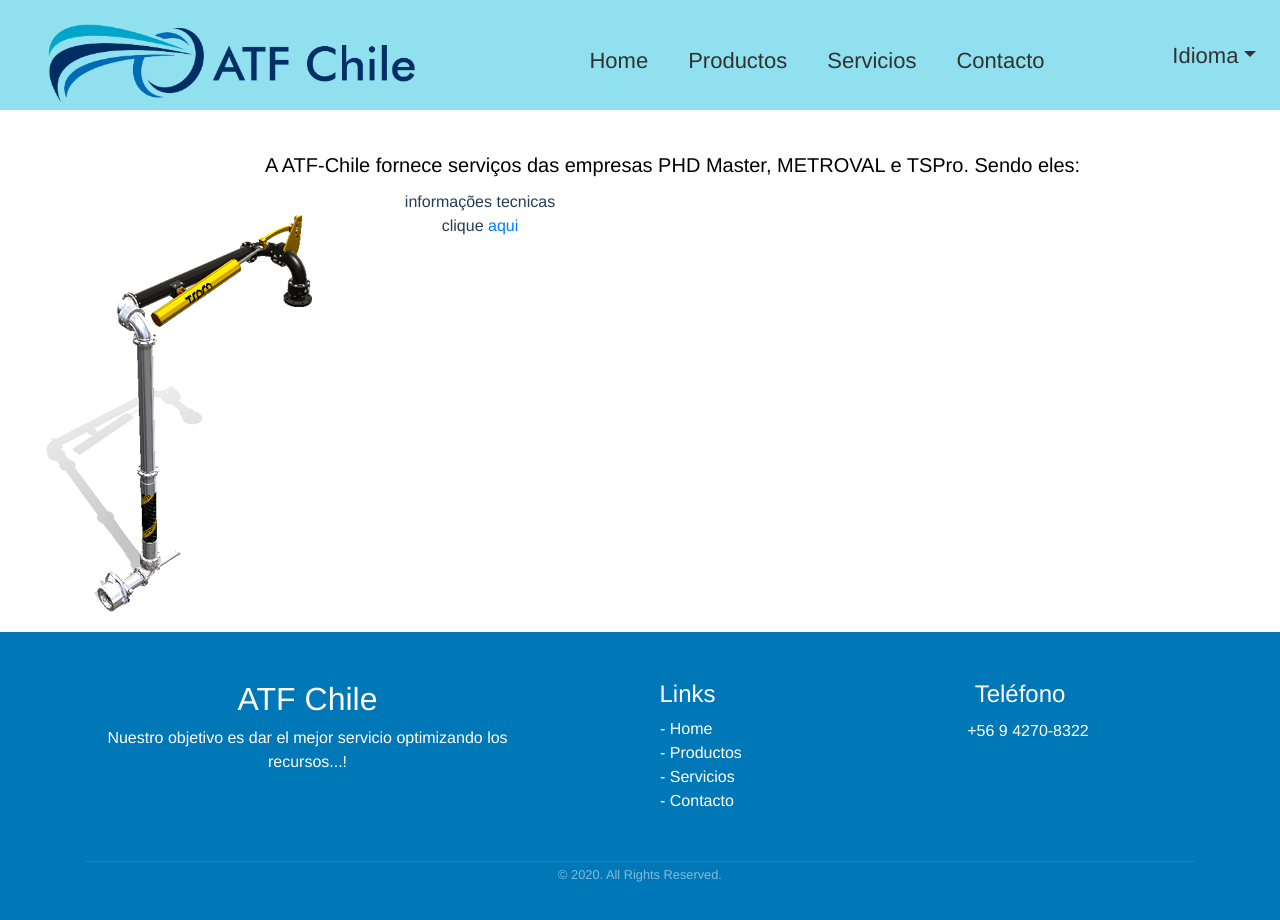
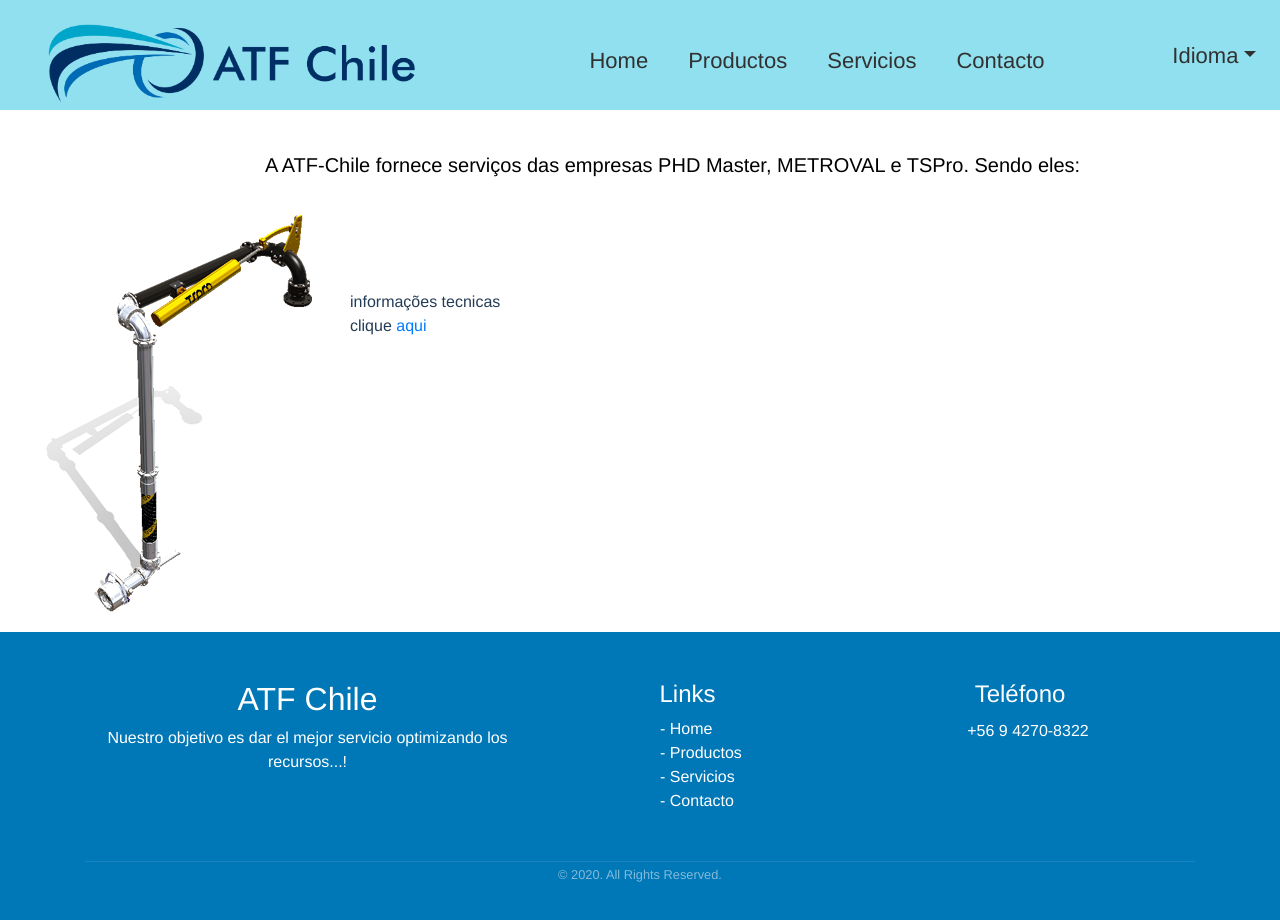
Before and after one commit to MayuCh4n/projeto-construcao, a Vue app: page /Servicios in a window 1280 px wide. Shown: the top 920 px of the page. Built offline with nearby package versions, Linux system fonts and the light colour scheme.

Commit message:
ajuste para telas xl

```diff
--- a/src/components/páginas/Servicios.vue
+++ b/src/components/páginas/Servicios.vue
@@ -8,14 +8,14 @@
         </p>
       </b-col>
 
-      <b-col cols="3" md="3" sm="12" xs="12">
-          <b-col md="3" sm="12" xs="12">
+      <b-col cols="3" xl="3" md="3" sm="12" xs="12">
+          <b-col xl="12" md="3" sm="12" xs="12">
             <img src="../../assets/servicios-imgs/braço-carregamento.png" id="imgbraço">
           </b-col>
       </b-col>
 
-      <b-col cols="3" md="3" sm="12" xs="12">
-          <b-col md="12" sm="12" xs="12">
+      <b-col cols="3" xl="3" md="3" sm="12" xs="12" class="link">
+          <b-col xl="12" md="12" sm="12" xs="12">
             informações tecnicas <br>
             clique
             <a href="http://" target="_blank" rel="noopener noreferrer">aqui</a>
@@ -61,4 +61,9 @@
     margin-top: 10px;
   }
 
+  .link {
+    text-align: justify;
+    margin-top: 100px;
+  }
+
 </style>
```
